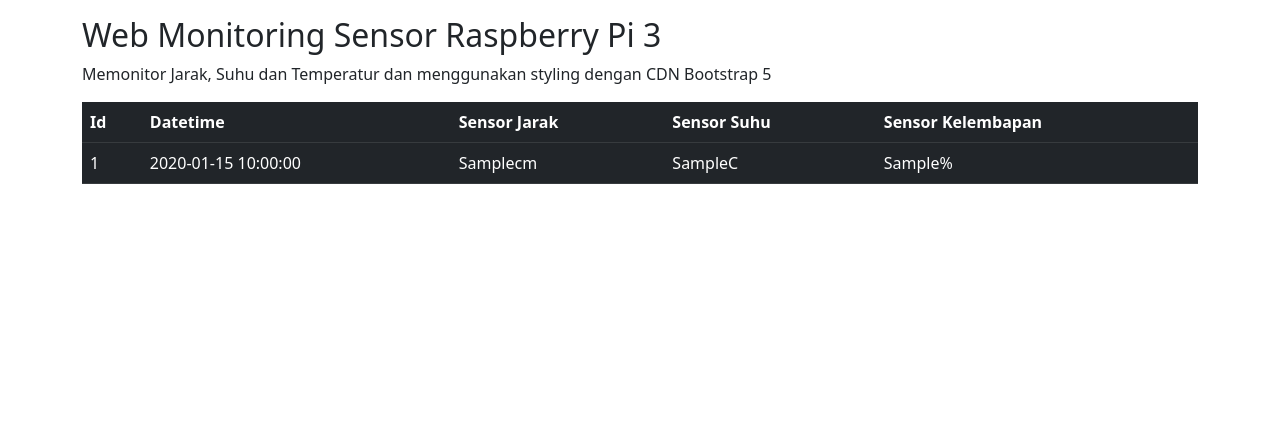
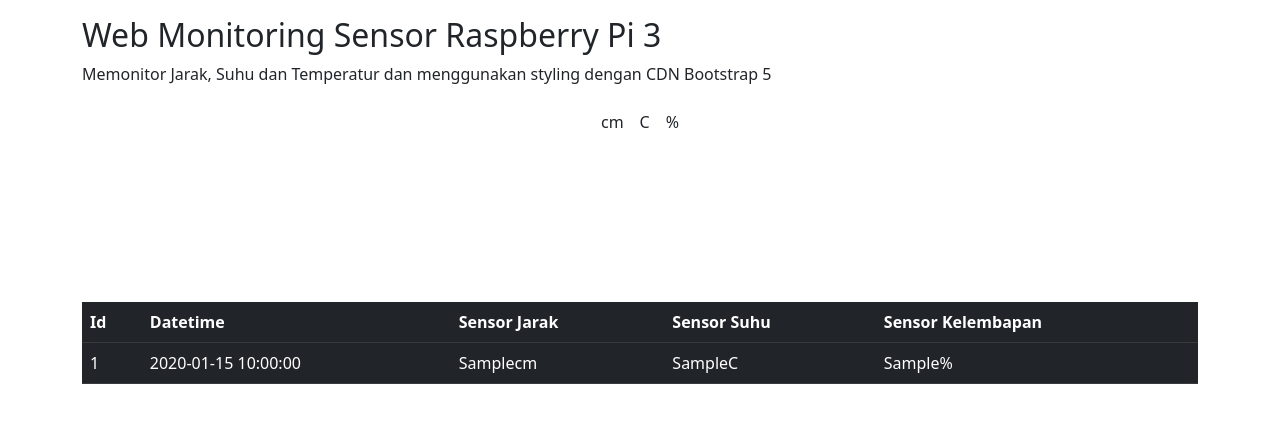
Before and after one commit to setiyadi-ben/Algoritma-dan-Pemrograman-II, a PHP site: page / in a window 1280 px wide. Shown: the top 423 px of the page. Run offline with PHP 8.4, Linux system fonts and the light colour scheme; tables that the repository leaves empty or names only in its code hold one stand-in row (values such as "Sample post").

Commit message:
memperbarui readme

```diff
--- a/website/index.php
+++ b/website/index.php
@@ -24,6 +24,12 @@
     <div class="container mt-3">
         <h2>Web Monitoring Sensor Raspberry Pi 3</h2>
         <p>Memonitor Jarak, Suhu dan Temperatur dan menggunakan styling dengan CDN Bootstrap 5</p>
+
+        <div class="d-flex justify-content-center dashboard">
+        <div class="p-2 black">cm</div>
+        <div class="p-2 dark">C</div>
+        <div class="p-2 dark">%</div>
+        </div>
 
         <table class="table table-dark table-hover align-content-end">
             <thead>
```
